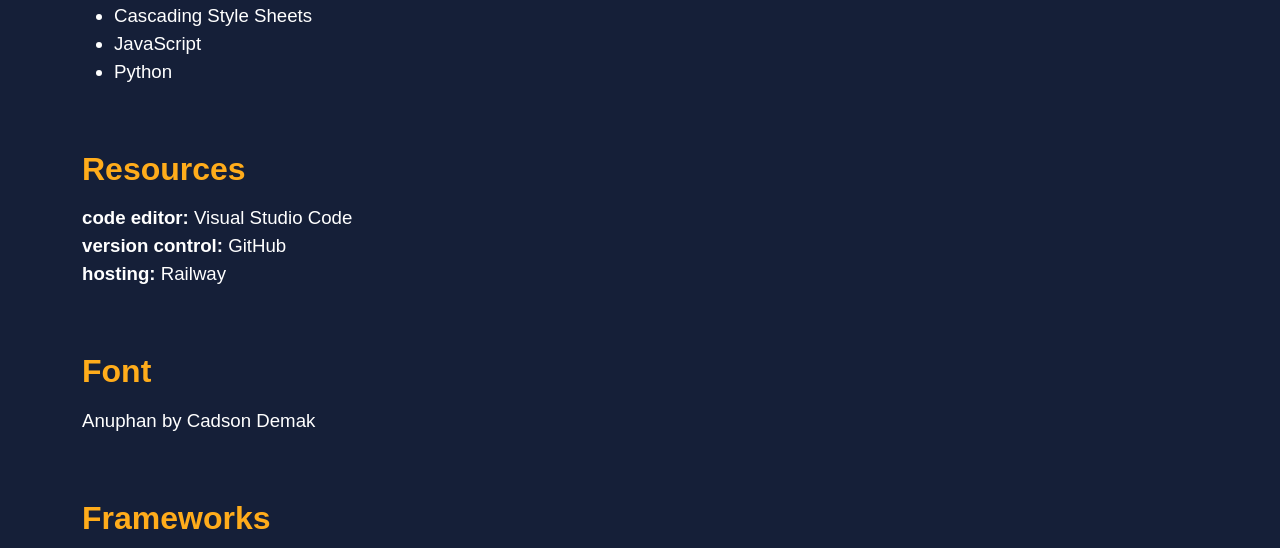
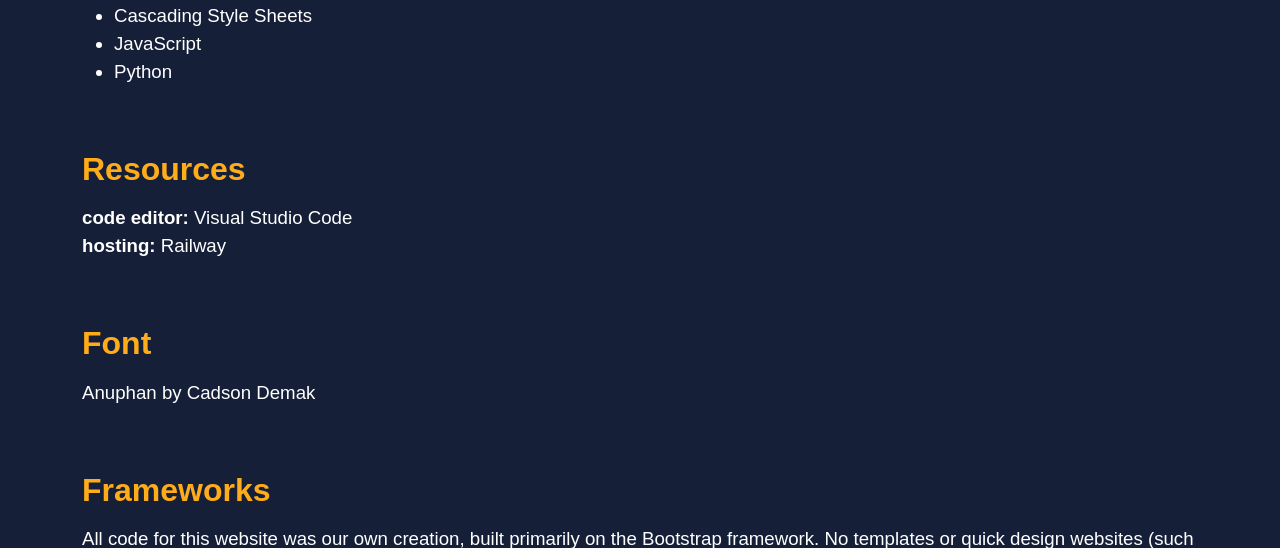
Before and after one commit to bossbadi-web/interstellr, a Flask app: page /legal in a window 1280 px wide. Shown: the part 615-1163 px from the top of the page. Run offline with Flask 3, Linux system fonts and the light colour scheme; some libraries are stand-ins or nearby versions; some web fonts are replaced.

Commit message:
remove github from resources (in case of DQ)

```diff
--- a/templates/about/legal.html
+++ b/templates/about/legal.html
@@ -38,8 +38,6 @@
     <h2>Resources</h2>
     <p>
       <b>code editor:</b> Visual Studio Code
-      <br />
-      <b>version control:</b> GitHub
       <br />
       <b>hosting:</b> Railway
     </p>
```
